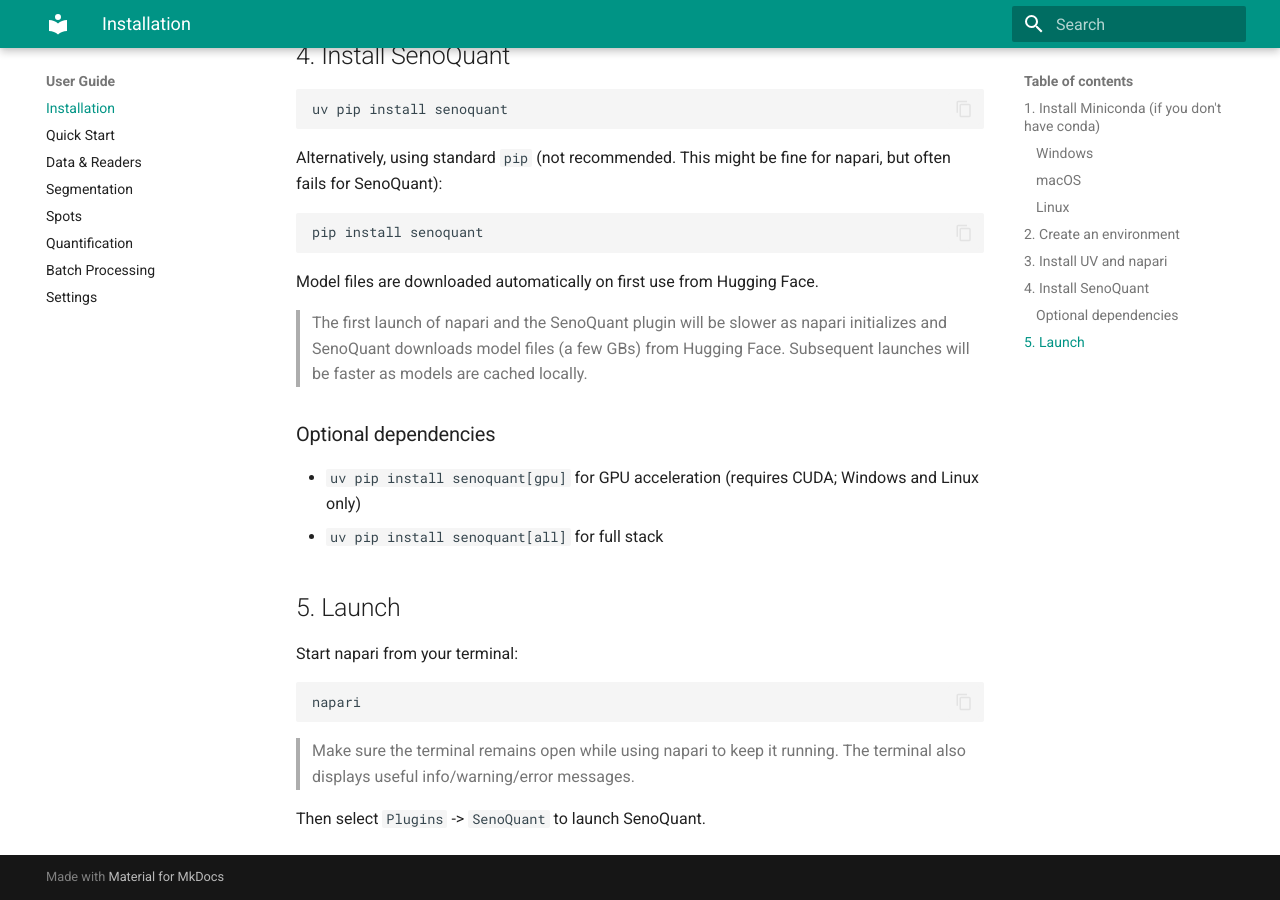
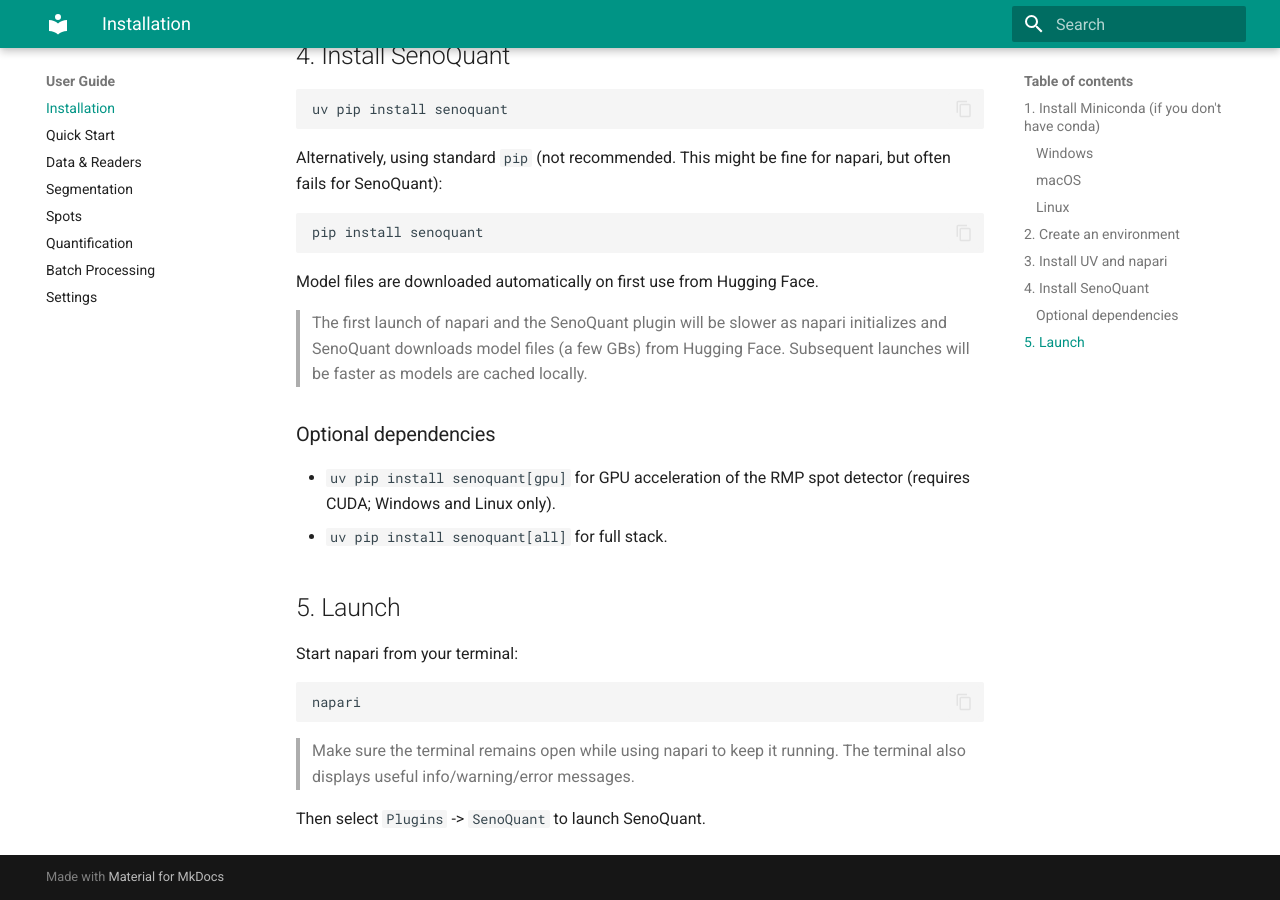
Before and after one commit to HaamsRee/senoquant, an MkDocs documentation site: the page built from docs/user/installation.md, in a window 1280 px wide and 900 px high, scrolled down 2344 px. Built offline with MkDocs 1.6.1 and Material for MkDocs 9.7.7, drawn with Linux system fonts in a browser that asks for light colours.

Commit message:
docs: clarify GPU acceleration is for RMP spot detector

```diff
--- a/docs/user/installation.md
+++ b/docs/user/installation.md
@@ -95,8 +95,8 @@
 
 ### Optional dependencies
 
-- `uv pip install senoquant[gpu]` for GPU acceleration (requires CUDA; Windows and Linux only)
-- `uv pip install senoquant[all]` for full stack
+- `uv pip install senoquant[gpu]` for GPU acceleration of the RMP spot detector (requires CUDA; Windows and Linux only).
+- `uv pip install senoquant[all]` for full stack.
 
 ## 5. Launch
 
```
